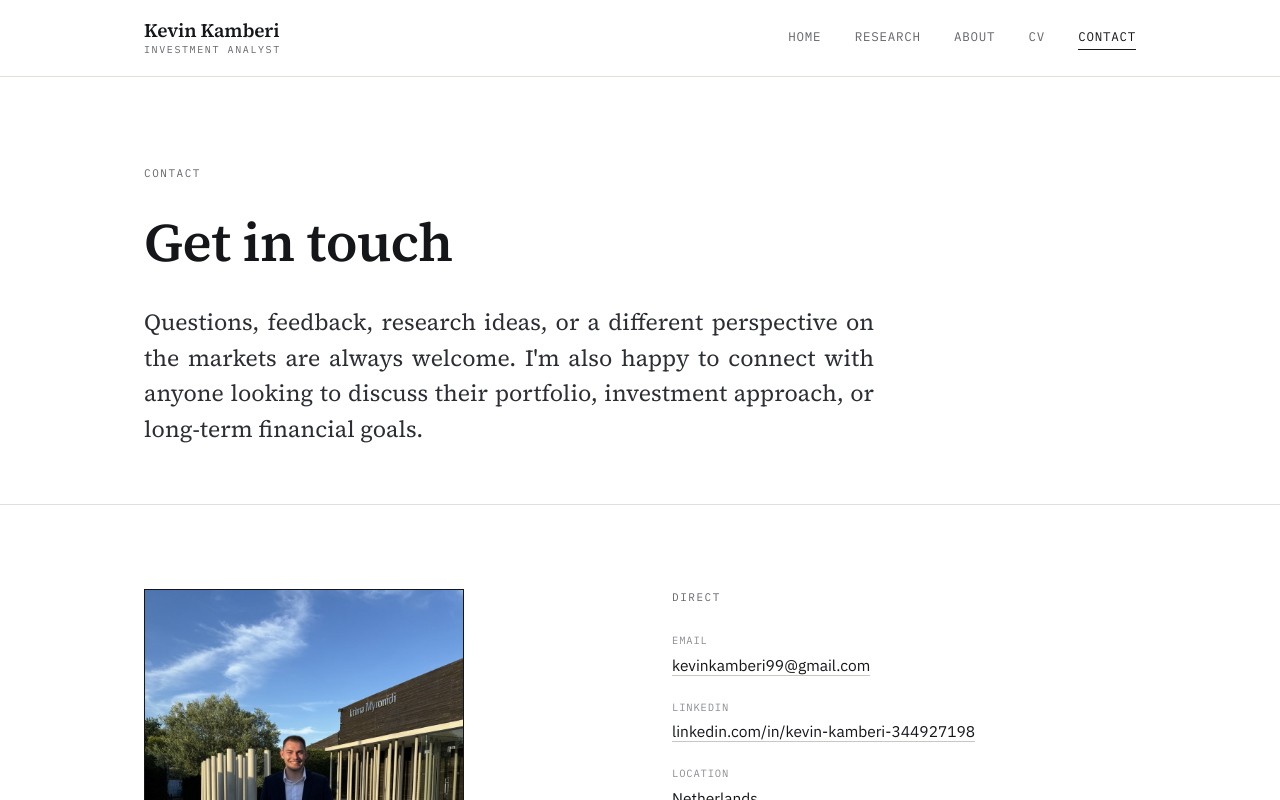
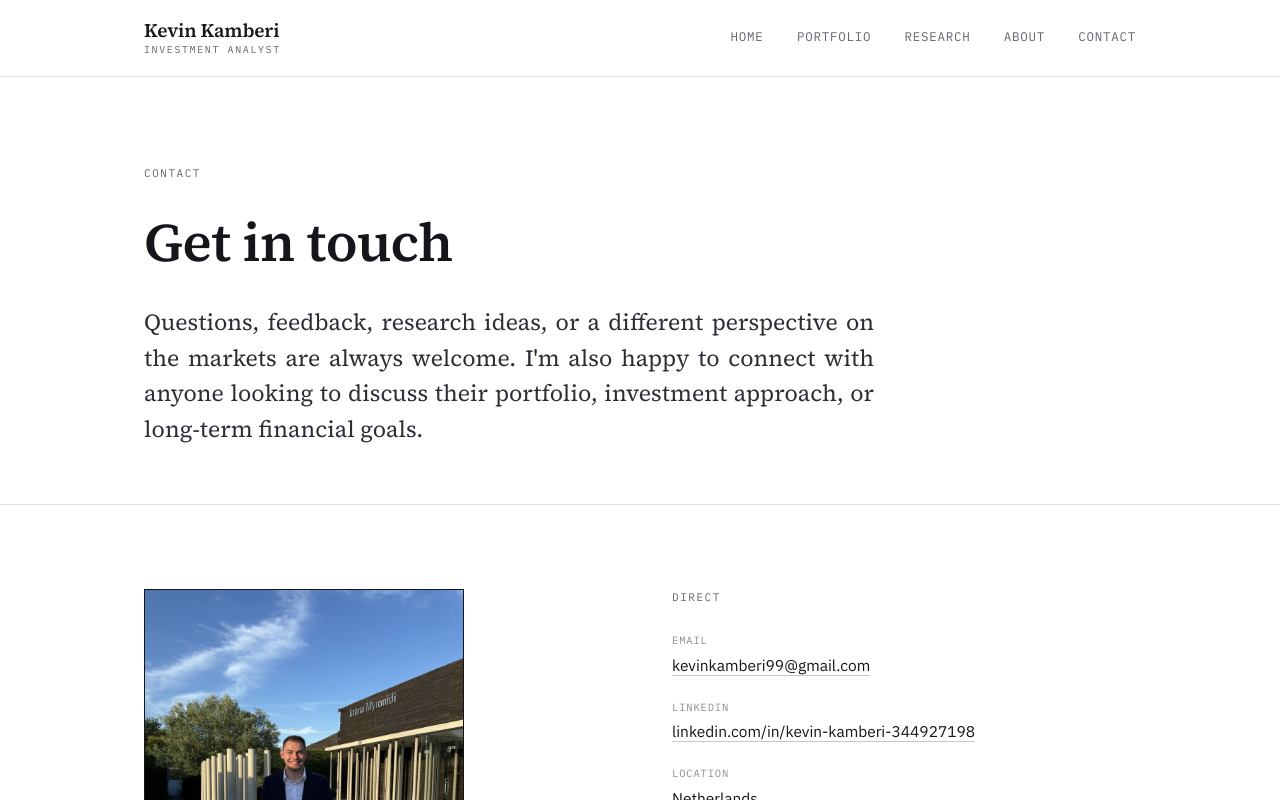
Before and after one commit to kevinkamberi99-coder/Personal-Website, a plain HTML site: page contact.html in a window 1280 px wide. Shown: the top 800 px of the page. Drawn offline with Linux system fonts and the light colour scheme.

Commit message:
Update contact.html

```diff
--- a/contact.html
+++ b/contact.html
@@ -17,12 +17,12 @@
   <div class="wrap">
     <a class="wordmark" href="index.html">Kevin Kamberi<span>Investment Analyst</span></a>
     <nav class="main-nav" id="main-nav">
-      <a href="index.html">Home</a>
-      <a href="research.html">Research</a>
-      <a href="about.html">About</a>
-      <a href="cv.html">CV</a>
-      <a href="contact.html" aria-current="page">Contact</a>
-    </nav>
+  <a href="index.html">Home</a>
+  <a href="portfolio.html">Portfolio</a>
+  <a href="research.html">Research</a>
+  <a href="about.html">About</a>
+  <a href="contact.html">Contact</a>
+</nav>
     <button class="nav-toggle" aria-label="Toggle navigation" aria-expanded="false" aria-controls="main-nav"><span></span></button>
   </div>
 </header>
```
